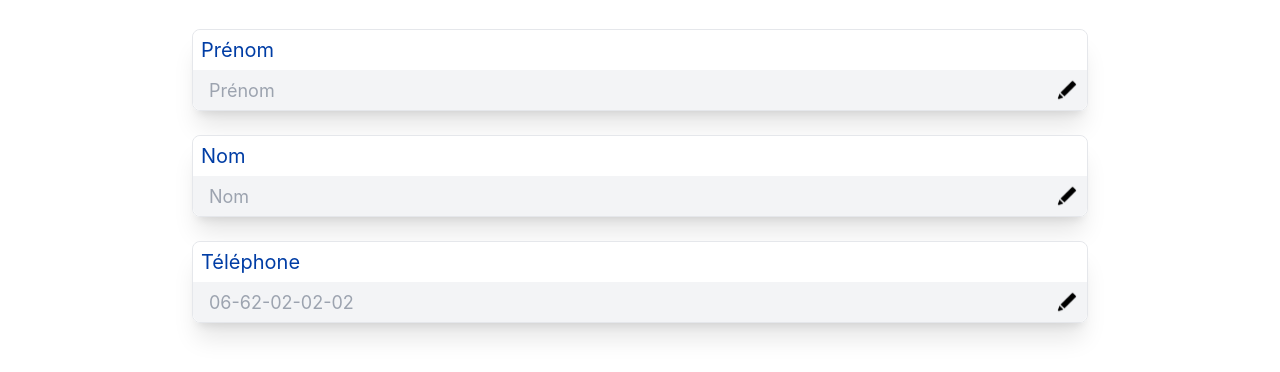
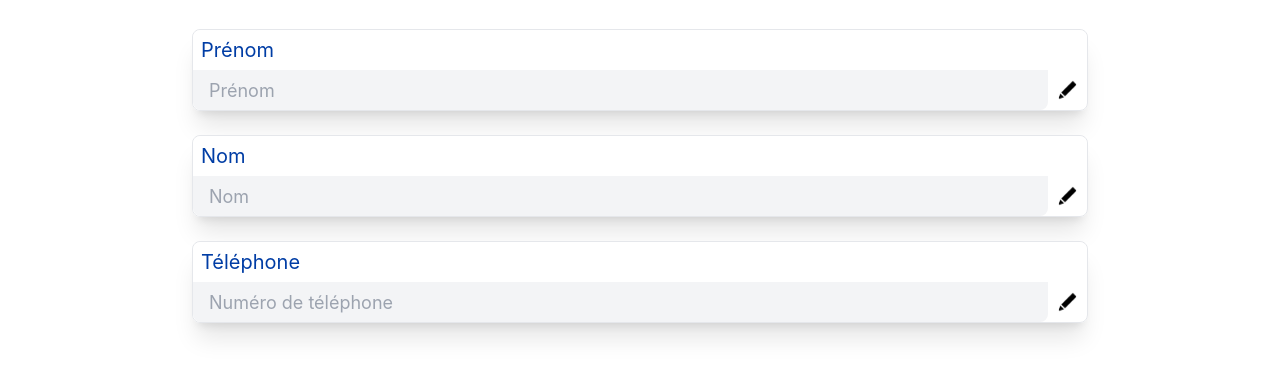
Before and after one commit to WildCodeSchool/P3_La-Poste_Lyon_React_Sept_2022, a React (Vite) app in the folder frontend/: page /settings in a window 1280 px wide. Shown: the part 387-759 px from the top of the page. Built offline with nearby package versions, Linux system fonts and the light colour scheme.

Commit message:
correctionSettings

```diff
--- a/frontend/src/pages/Settings.jsx
+++ b/frontend/src/pages/Settings.jsx
@@ -105,16 +105,20 @@ function Settings() {
               </label>{" "}
               <div className="w-full flex justify-end items-center relative">
                 <input
+                  required
+                  pattern=".+"
                   placeholder="Prénom"
-                  className=" border-gray-400 bg-gray-100 rounded-bl-lg rounded-br-lg p-4 w-full h-10"
+                  className=" border-gray-400 bg-gray-100 rounded-bl-lg rounded-br-lg p-4 w-full h-10 "
                   onChange={(event) => setInputcontent(event.target.value)}
                   onKeyDown={handleInput1}
                 />
-                <img
-                  src={pencil}
-                  className="absolute mr-2 w-6 h-6"
-                  alt="Search Icon"
-                />{" "}
+                <button
+                  type="submit"
+                  required
+                  className="cursor-pointer bg-blu text-white p-2 rounded-full h-10 w-10 flex justify-center items-center "
+                >
+                  <img src={pencil} className="w-6 h-6" alt="Edit Icon" />
+                </button>
               </div>
             </li>
             <li className=" mx-10 md:mx-48 mb-16 my-3 md:m-6 border shadow-xl rounded-lg text-center">
@@ -124,16 +128,20 @@ function Settings() {
               </label>{" "}
               <div className="w-full flex justify-end items-center relative">
                 <input
+                  required
+                  pattern=".+"
                   placeholder="Nom"
                   className=" border-gray-400 bg-gray-100 rounded-bl-lg rounded-br-lg  p-4 w-full h-10"
                   onChange={(event) => setInputcontent(event.target.value)}
                   onKeyDown={handleInput2}
                 />
-                <img
-                  src={pencil}
-                  className="absolute mr-2 w-6 h-6"
-                  alt="Search Icon"
-                />{" "}
+                <button
+                  type="submit"
+                  required
+                  className="cursor-pointer bg-blu text-white p-2 rounded-full h-10 w-10 flex justify-center items-center"
+                >
+                  <img src={pencil} className="w-6 h-6" alt="Edit Icon" />
+                </button>
               </div>
             </li>
 
@@ -144,16 +152,20 @@ function Settings() {
               </label>{" "}
               <div className="w-full flex justify-end items-center relative">
                 <input
-                  placeholder="06-62-02-02-02"
-                  className=" border-gray-400 bg-gray-100 rounded-bl-lg rounded-br-lg p-4 w-full h-10"
+                  placeholder="Numéro de téléphone"
+                  className="border-gray-400 bg-gray-100 rounded-bl-lg rounded-br-lg p-4 w-full h-10"
                   onChange={(event) => setInputcontent(event.target.value)}
                   onKeyDown={handleInput3}
+                  required
+                  pattern=".+"
                 />
-                <img
-                  src={pencil}
-                  className="absolute mr-2 w-6 h-6"
-                  alt="Search Icon"
-                />{" "}
+                <button
+                  type="submit"
+                  required
+                  className="cursor-pointer text-white p-2 rounded-full h-10 w-10 flex justify-center items-center"
+                >
+                  <img src={pencil} className="w-6 h-6" alt="Edit Icon" />
+                </button>
               </div>
             </li>
           </ul>
```
